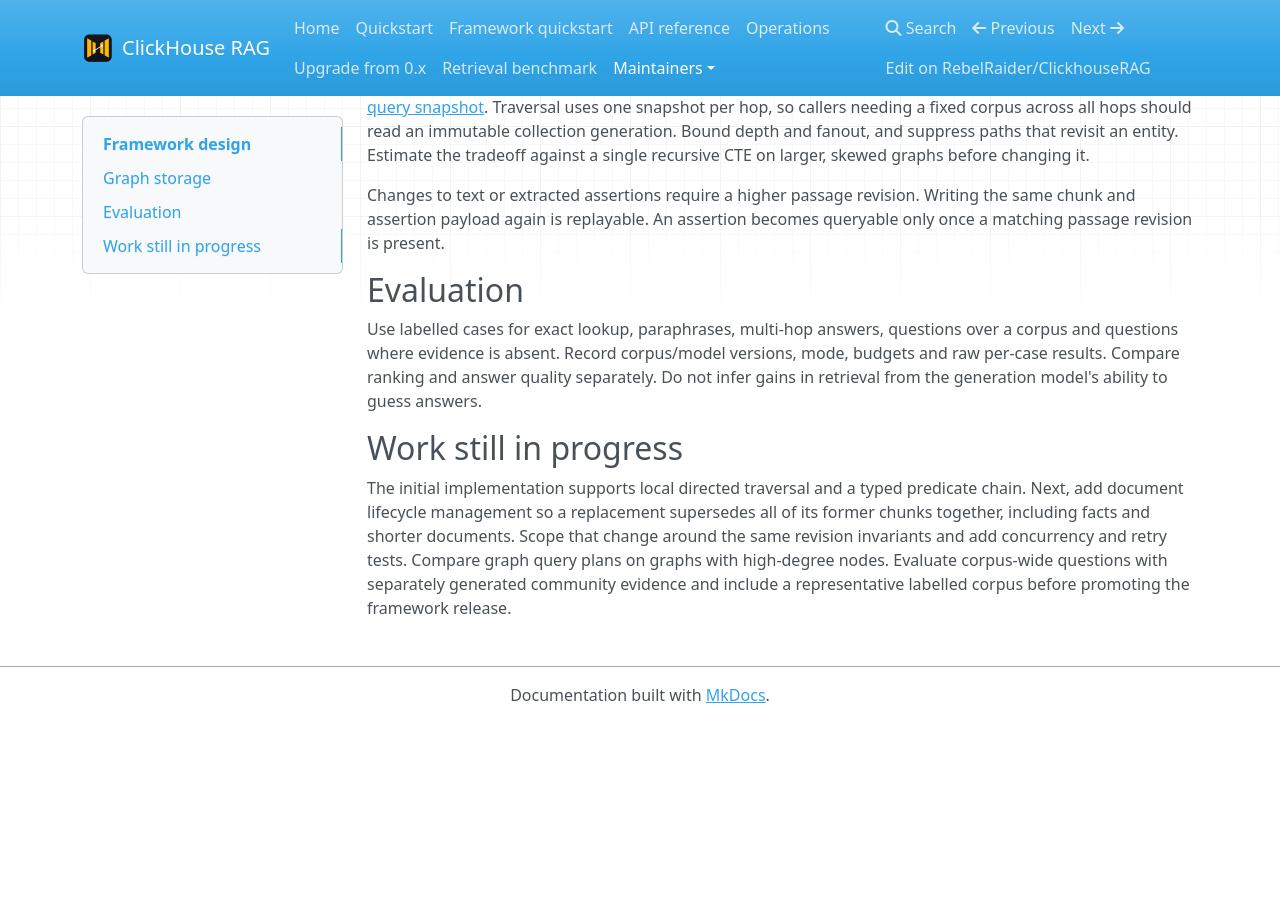
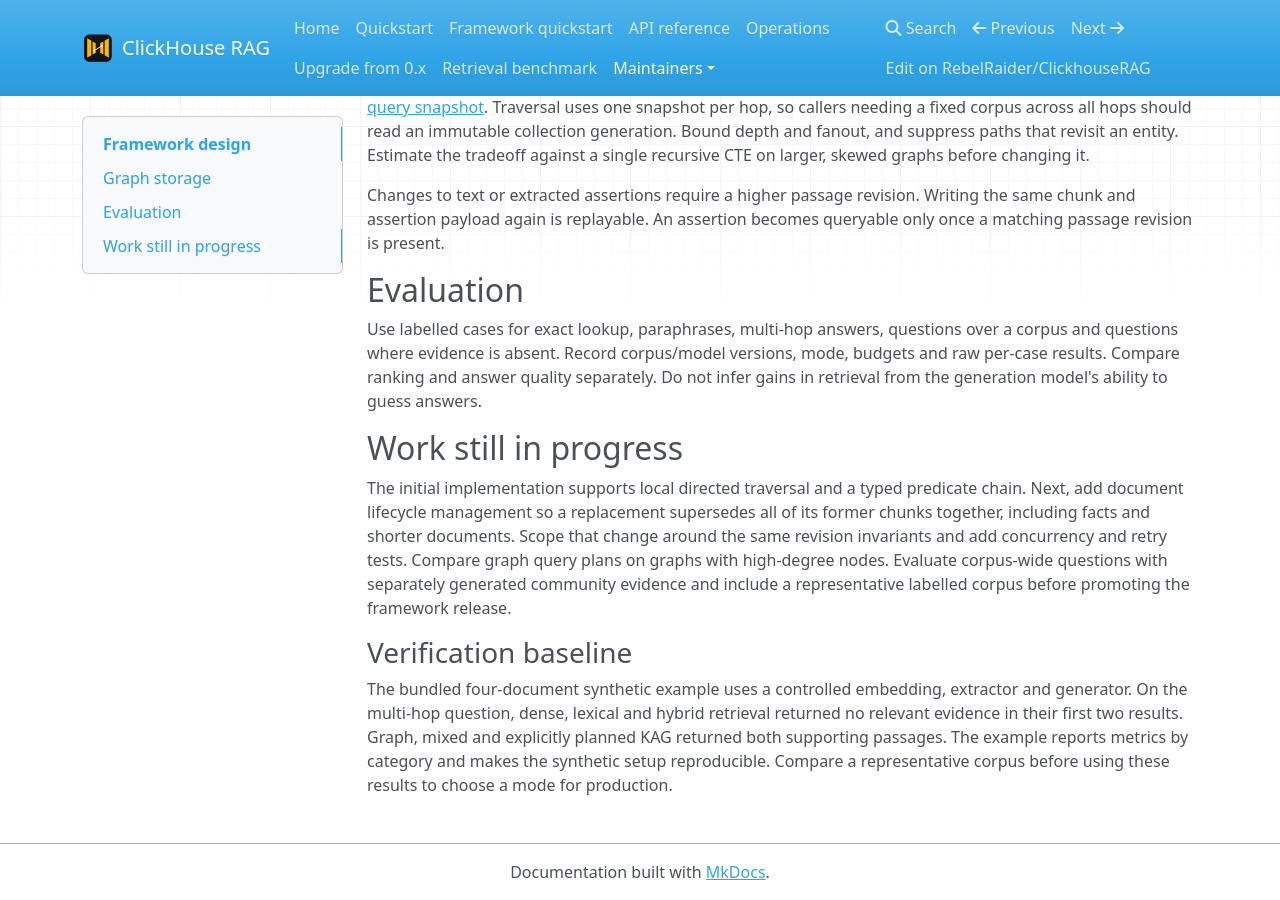
Before and after one commit to RebelRaider/ClickhouseRAG, an MkDocs documentation site: the page built from docs/maintainer/framework.md, in a window 1280 px wide and 900 px high, scrolled down 582 px. Built offline with MkDocs 1.6.1, drawn with Linux system fonts in a browser that asks for light colours; nearby versions of some CDN libraries; before the commit the page ends 1305 px from its top, so only the background shows below that.

Commit message:
docs: record the reproducible graph evaluation baseline

```diff
--- a/docs/maintainer/framework.md
+++ b/docs/maintainer/framework.md
@@ -56,3 +56,14 @@ concurrency and retry tests. Compare graph query plans on graphs with
 high-degree nodes. Evaluate corpus-wide questions with separately generated
 community evidence and include a representative labelled corpus before
 promoting the framework release.
+
+
+### Verification baseline
+
+The bundled four-document synthetic example uses a controlled embedding,
+extractor and generator. On the multi-hop question, dense, lexical and
+hybrid retrieval returned no relevant evidence in their first two results.
+Graph, mixed and explicitly planned KAG returned both supporting passages.
+The example reports metrics by category and makes the synthetic setup
+reproducible. Compare a representative corpus before using these results
+to choose a mode for production.
```
Also changed, not shown: 1 other file.
